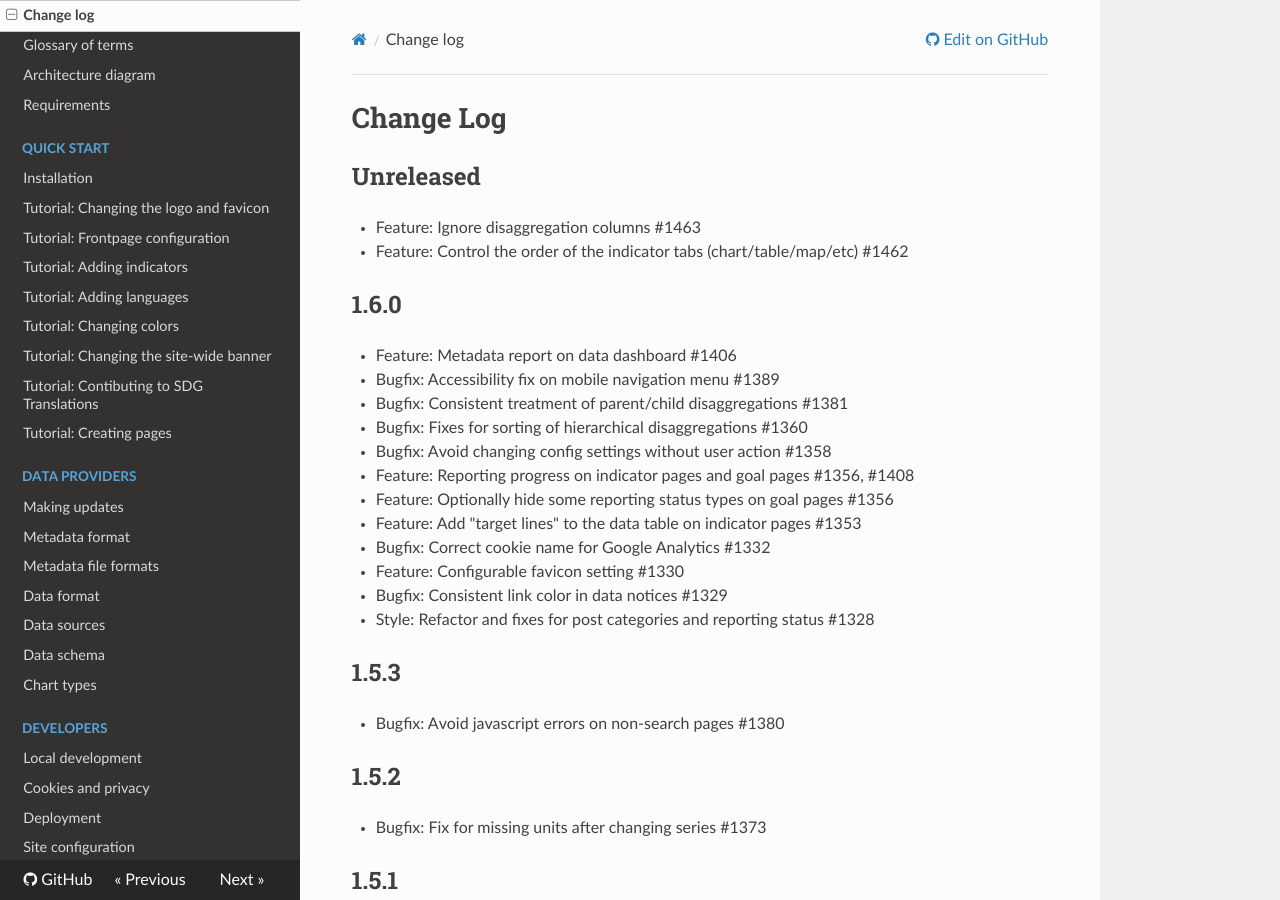
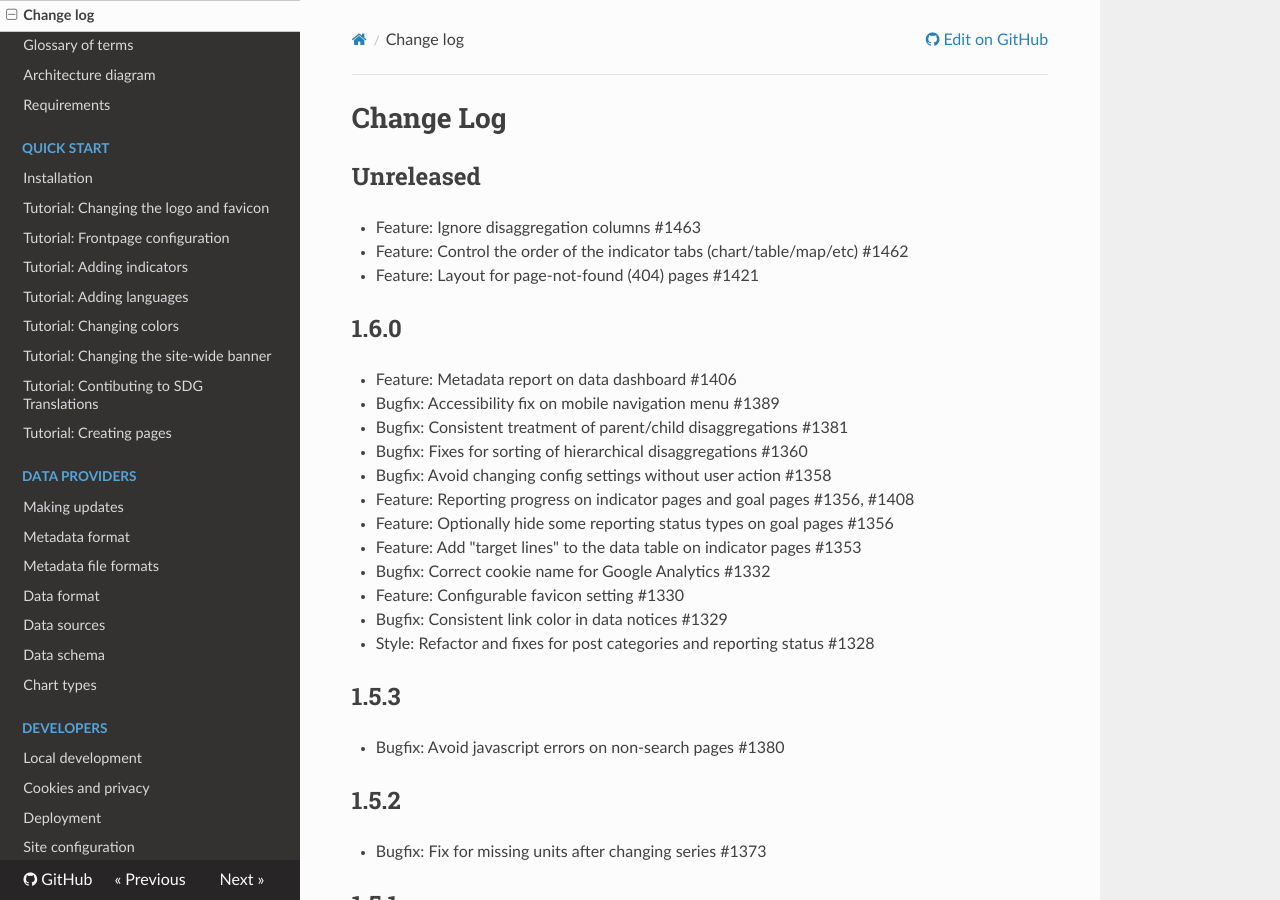
Before and after one commit to open-sdg/open-sdg, an MkDocs documentation site: the page built from docs/changelog.md, in a window 1280 px wide and 900 px high. Built offline with MkDocs 1.6.1, drawn with Linux system fonts in a browser that asks for light colours; nearby versions of some CDN libraries; old or Windows-style settings are respelled for this version of MkDocs.

Commit message:
Changelog

```diff
--- a/docs/changelog.md
+++ b/docs/changelog.md
@@ -4,6 +4,7 @@
 
 * Feature: Ignore disaggregation columns #1463
 * Feature: Control the order of the indicator tabs (chart/table/map/etc) #1462
+* Feature: Layout for page-not-found (404) pages #1421
 
 ## 1.6.0
 
```
